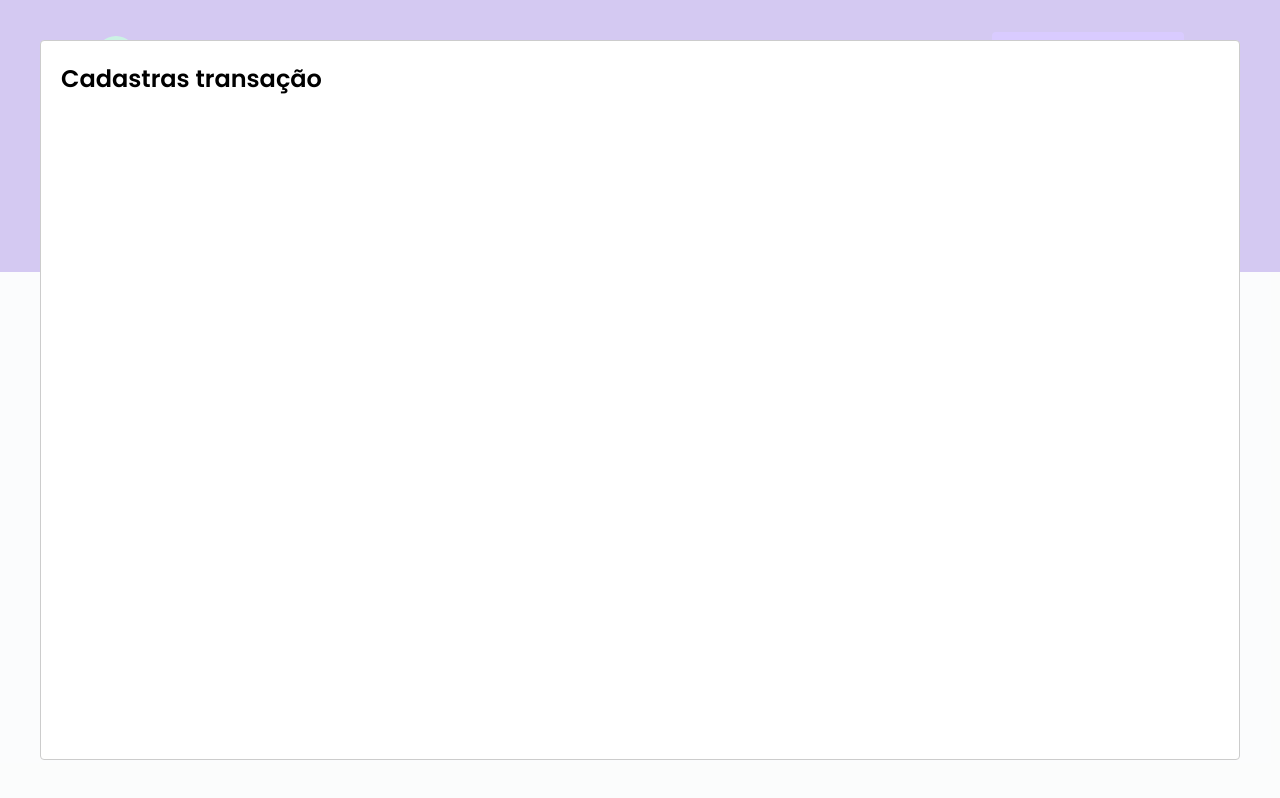
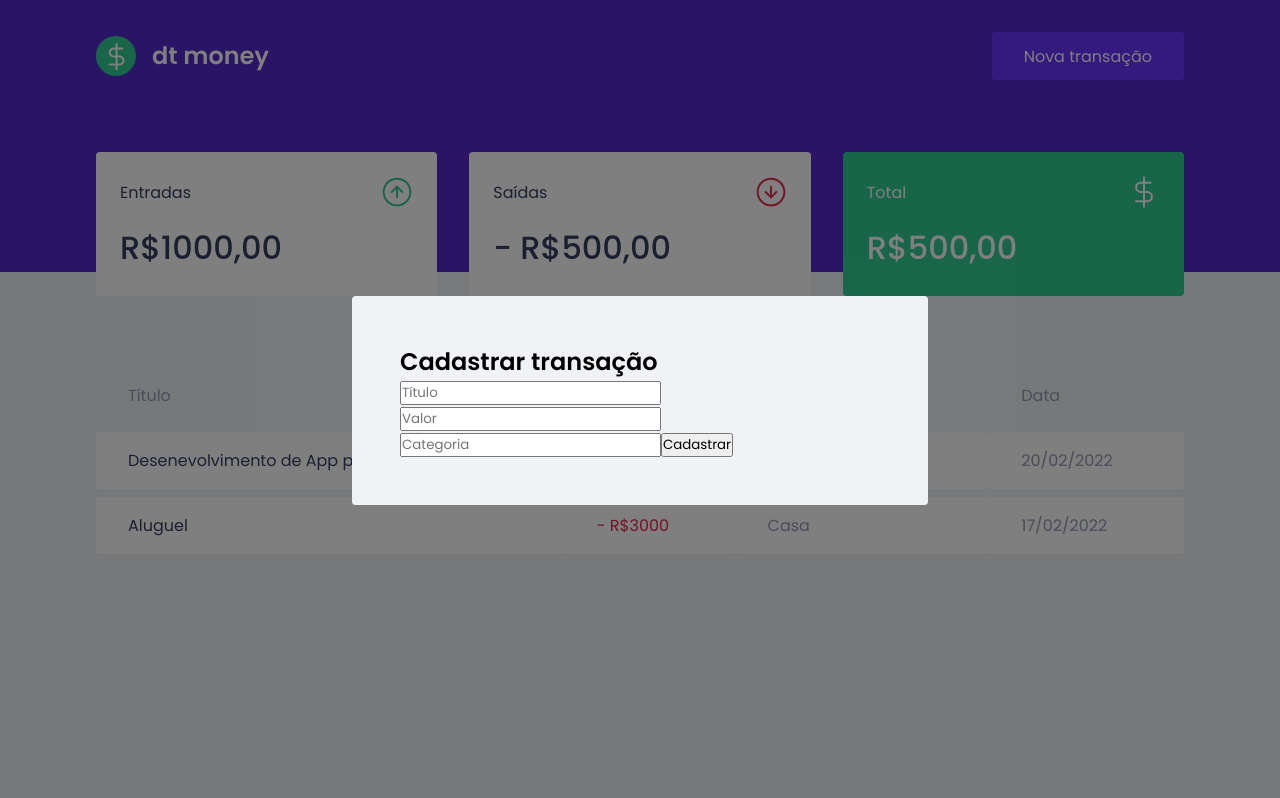
Before and after one commit to guidovisk1/dtmoney, a React (Create React App) app: page / in a window 1280 px wide. Both pictures are taken after a click on the button "Nova transação". Built offline with nearby package versions, Linux system fonts and the light colour scheme; no server answers; what miragejs would draw is missing.

Commit message:
organizando o formulario

```diff
--- a/src/Components/NewTransactionModal/index.tsx
+++ b/src/Components/NewTransactionModal/index.tsx
@@ -1,17 +1,44 @@
 import Modal from 'react-modal'
+import { Container } from './styles'
 
 
-interface NewTransactionModalProps{
+interface NewTransactionModalProps {
     isOpen: boolean,
     onRequestClose: () => void
 }
 
-export function NewTransactionModal({isOpen, onRequestClose} : NewTransactionModalProps){
-    return(
+export function NewTransactionModal({ isOpen, onRequestClose }: NewTransactionModalProps) {
+    return (
         <Modal
-        isOpen={isOpen}
-        onRequestClose={onRequestClose}>
-        <h2>Cadastras transação</h2>
-      </Modal>
+            isOpen={isOpen}
+            onRequestClose={onRequestClose}
+            overlayClassName ='react-modal-overlay'
+            className='react-modal-content'
+            >
+
+            <Container>
+                <h2>Cadastrar transação</h2>
+
+                <input
+                placeholder='Título'
+                />
+
+                <input
+                placeholder='Valor'
+                type='number'
+                />
+
+                <input
+                placeholder='Categoria'
+                />
+
+                <button type='submit'>
+                    Cadastrar
+                </button>
+
+
+
+            </Container>
+        </Modal>
     )
 }
--- a/src/Components/NewTransactionModal/styles.ts
+++ b/src/Components/NewTransactionModal/styles.ts
@@ -1,5 +1,6 @@
 import styled from "styled-components";
 
-export const Container = styled.div`
+export const Container = styled.form`
+
 
 `
--- a/src/styles/global.ts
+++ b/src/styles/global.ts
@@ -50,4 +50,25 @@
     opacity: 0.6;
     cursor: not-allowed;
 }
+
+.react-modal-overlay{
+    background: rgba(0,0,0,0.5);
+    position: fixed;
+    top: 0;
+    bottom: 0;
+    right: 0;
+    left: 0;
+
+    display: flex;
+    align-items: center;
+    justify-content: center;
+}
+.react-modal-content{
+   width: 100%;
+   max-width: 576px;
+   background: var(--background);
+   padding: 3rem;
+   position: relative;
+   border-radius: 0.24rem;
+}
 `
```
